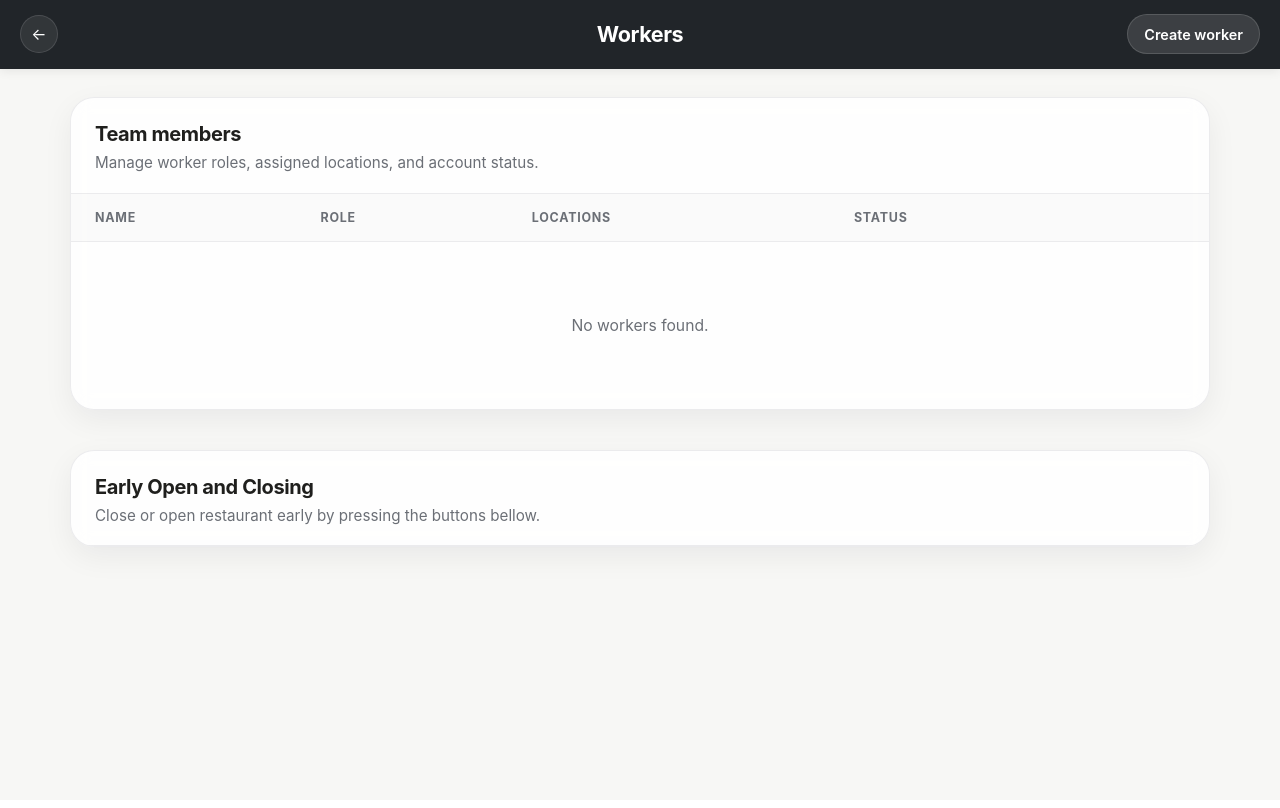
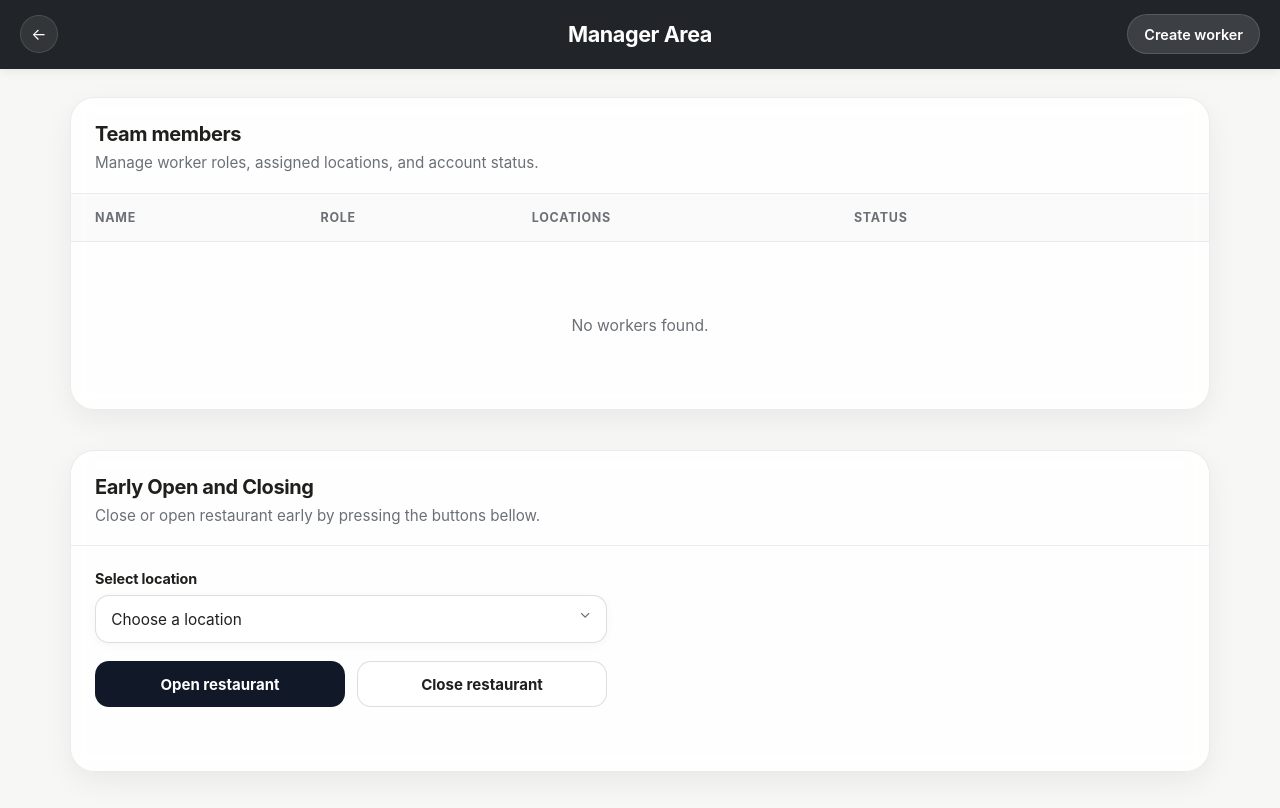
Before and after one commit to EusocialDev/hosthub, a Django app: template test_1/staff/templates/staff/worker_list.html in a window 1280 px wide. Before the commit the page ends 569 px from the top, so only its background shows below. Run offline with Django 5.2, Linux system fonts and the light colour scheme; the template is opened without the code that fills it, so the values that code supplies are empty.

Commit message:
add early close for testing

```diff
--- a/test_1/staff/static/staff/staff.css
+++ b/test_1/staff/static/staff/staff.css
@@ -478,6 +478,143 @@ a {
     background: rgba(0, 0, 0, 0.06);
 }
 
+/* Store status section */
+
+.store-status-area {
+    display: flex;
+    flex-direction: column;
+    gap: 18px;
+    max-width: 560px;
+    padding: 24px;
+}
+
+.store-status-picker,
+.store-status-single-location {
+    display: flex;
+    flex-direction: column;
+    gap: 8px;
+}
+
+.staff-label {
+    font-size: 0.9rem;
+    font-weight: 700;
+    color: var(--staff-text);
+    letter-spacing: -0.01em;
+}
+
+/* Better dropdown */
+
+.staff-select {
+    width: 100%;
+    min-height: 48px;
+    padding: 0.78rem 0.95rem;
+    border-radius: 14px;
+    border: 1px solid var(--staff-border-strong);
+    background: #fff;
+    color: var(--staff-text);
+    font-size: 0.96rem;
+    font-family: inherit;
+    outline: none;
+    appearance: none;
+    -webkit-appearance: none;
+    -moz-appearance: none;
+    box-shadow: var(--staff-shadow-soft);
+    transition: border-color 0.18s ease, box-shadow 0.18s ease, background 0.18s ease;
+    cursor: pointer;
+}
+
+.staff-select:focus {
+    border-color: rgba(17, 24, 39, 0.28);
+    box-shadow: 0 0 0 4px rgba(17, 24, 39, 0.05);
+}
+
+.staff-select:hover {
+    background: #fcfcfc;
+}
+
+/* Optional wrapper so the select looks more polished */
+.store-status-picker {
+    position: relative;
+}
+
+.store-status-picker::after {
+    content: "⌄";
+    position: absolute;
+    right: 16px;
+    top: 42px;
+    transform: translateY(-50%);
+    font-size: 0.95rem;
+    color: var(--staff-muted);
+    pointer-events: none;
+}
+
+/* Better action buttons */
+
+.button-area {
+    display: flex;
+    gap: 12px;
+    flex-wrap: wrap;
+}
+
+.button-area button {
+    flex: 1 1 220px;
+    min-height: 46px;
+    border-radius: 14px;
+    border: 1px solid var(--staff-border-strong);
+    font-size: 0.94rem;
+    font-weight: 700;
+    font-family: inherit;
+    cursor: pointer;
+    transition: background 0.18s ease, border-color 0.18s ease, transform 0.18s ease, opacity 0.18s ease;
+}
+
+/* Open button */
+#open-btn {
+    background: var(--staff-primary);
+    color: #fff;
+    border-color: transparent;
+}
+
+#open-btn:hover {
+    background: var(--staff-primary-hover);
+}
+
+/* Close button */
+#close-btn {
+    background: #fff;
+    color: var(--staff-text);
+    border-color: var(--staff-border-strong);
+}
+
+#close-btn:hover {
+    background: #f9fafb;
+    border-color: rgba(15, 23, 42, 0.2);
+}
+
+.button-area button:disabled {
+    opacity: 0.55;
+    cursor: not-allowed;
+    transform: none;
+}
+
+/* Feedback message */
+
+.staff-status-feedback {
+    min-height: 22px;
+    font-size: 0.9rem;
+    font-weight: 600;
+    line-height: 1.4;
+    padding-top: 2px;
+}
+
+.staff-status-feedback.success {
+    color: var(--staff-success-text);
+}
+
+.staff-status-feedback.error {
+    color: var(--staff-danger-text);
+}
+
 /* Responsive */
 @media (max-width: 768px) {
     .staff-header {
--- a/test_1/staff/static/staff/staff.js
+++ b/test_1/staff/static/staff/staff.js
@@ -1,22 +1,113 @@
+function getCookie(name) {
+    let cookieValue = null;
+    if (document.cookie && document.cookie !== '') {
+        const cookies = document.cookie.split(';');
+        for (let i = 0; i < cookies.length; i++) {
+            const cookie = cookies[i].trim();
+            // Does this cookie string begin with the name we want?
+            if (cookie.substring(0, name.length + 1) === (name + '=')) {
+                cookieValue = decodeURIComponent(cookie.substring(name.length + 1));
+                break;
+            }
+        }
+    }
+    return cookieValue;
+}
+
+function getSelectedLocationSlug() {
+    const hiddenLocation = document.getElementById('selected-location-slug');
+    if (hiddenLocation) {
+        return hiddenLocation.value;
+    }
+
+    const select = document.getElementById('location-select');
+    if (select) {
+        return select.value;
+    }
+
+    return '';
+}
+
+function showStoreStatusMessage(message, isError=false) {
+    const messageBox = document.getElementById('store-status-message');
+
+    if (!messageBox) return;
+
+    messageBox.textContent = message;
+    messageBox.className = isError
+    ? 'store-status-message error'
+    : 'store-status-message success';
+}
+
+function setButtonsDisabled(disabled) {
+    const openBtn = document.getElementById("open-btn");
+    const closeBtn = document.getElementById("close-btn");
+
+    if (openBtn) openBtn.disabled = disabled;
+    if (closeBtn) closeBtn.disabled = disabled;
+}
+
+
 function setStoreStatus(status, selectedLocation) {
-    const url = `api/bland/set-store-status/`;
-    fetch (url,{
-        method: `POST`,
+    if (!selectedLocation) {
+        showStoreStatusMessage("Please select a location first.", true);
+        return;
+    }
+
+    const url = "/api/bland/set-store-status/";
+
+    setButtonsDisabled(true);
+    showStoreStatusMessage("Updating store status...");
+
+    fetch(url, {
+        method: "POST",
         headers: {
-            'Content-Type': 'application/json',
+            "Content-Type": "application/json",
             "X-CSRFToken": getCookie("csrftoken")
         },
         body: JSON.stringify({
             status: status,
-            location: selectedLocation,
+            location_slug: selectedLocation,
         })
     })
-    .then(response => response.json())
-    .then(data => {
+    .then(response => {
+        return response.json().then(data => ({
+            ok: response.ok,
+            data: data
+        }));
+    })
+    .then(({ ok, data }) => {
+        if (!ok) {
+            throw new Error(data.error || "Failed to update store status.");
+        }
+
+        showStoreStatusMessage(data.message || "Store status updated successfully.");
         console.log("Store Status Updated:", data);
     })
     .catch((error) => {
         console.error("Error updating store status:", error);
+        showStoreStatusMessage(error.message || "Error updating store status.", true);
+    })
+    .finally(() => {
+        setButtonsDisabled(false);
     });
+}
 
-}
+document.addEventListener("DOMContentLoaded", function () {
+    const openBtn = document.getElementById("open-btn");
+    const closeBtn = document.getElementById("close-btn");
+
+    if (openBtn) {
+        openBtn.addEventListener("click", function () {
+            const selectedLocation = getSelectedLocationSlug();
+            setStoreStatus("open", selectedLocation);
+        });
+    }
+
+    if (closeBtn) {
+        closeBtn.addEventListener("click", function () {
+            const selectedLocation = getSelectedLocationSlug();
+            setStoreStatus("close", selectedLocation);
+        });
+    }
+});
--- a/test_1/staff/templates/staff/worker_list.html
+++ b/test_1/staff/templates/staff/worker_list.html
@@ -13,7 +13,7 @@
             <a href="{% url 'hosthub:hosthub_dashboard'%}" class="staff-back-button" aria-label="Go back">←</a>
         </div>
 
-        <h1 class="staff-header-title">Workers</h1>
+        <h1 class="staff-header-title">Manager Area</h1>
 
         <div class="staff-header-actions">
             <a href="{% url 'staff:worker_create' %}" class="staff-header-btn staff-header-btn-primary">
@@ -117,7 +117,46 @@
                 </div>
             </div>
 
+            <div class="store-status-area">
+                {% if accessible_locations|length == 1 %}
+                    {% for location in accessible_locations %}
+                        <div class="store-status-single-location">
+                            <label class="staff-label">Location</label>
+                            <div class="staff-chip-list">
+                                <span class="staff-chip">{{ location.name }}</span>
+                            </div>
+
+                            <input type="hidden" id="selected-location-slug" value="{{ location.slug }}">
+                        </div>
+                    {% endfor %}
+                {% else %}
+                    <div class="store-status-picker">
+                        <label for="location-select" class="staff-label">Select location</label>
+                        <select id="location-select" class="staff-select">
+                            <option value="">Choose a location</option>
+                            {% for location in accessible_locations %}
+                                <option value="{{ location.slug }}">{{ location.name }}</option>
+                            {% endfor %}
+                        </select>
+                    </div>
+                {% endif %}
+
+                <div class="button-area">
+                    <button id="open-btn" type="button" class="staff-header-btn staff-header-btn-secondary">
+                        Open restaurant
+                    </button>
+
+                    <button id="close-btn" type="button" class="staff-header-btn staff-header-btn-secondary">
+                        Close restaurant
+                    </button>
+                </div>
+
+                <div id="store-status-message" class="staff-status-feedback"></div>
+            </div>
+
+
         </section>
     </main>
+    <script src="{% static 'staff/staff.js' %}"></script>
 </body>
 </html>
```
Also changed, not shown: test_1/staff/views.py (+91 -1 lines).
